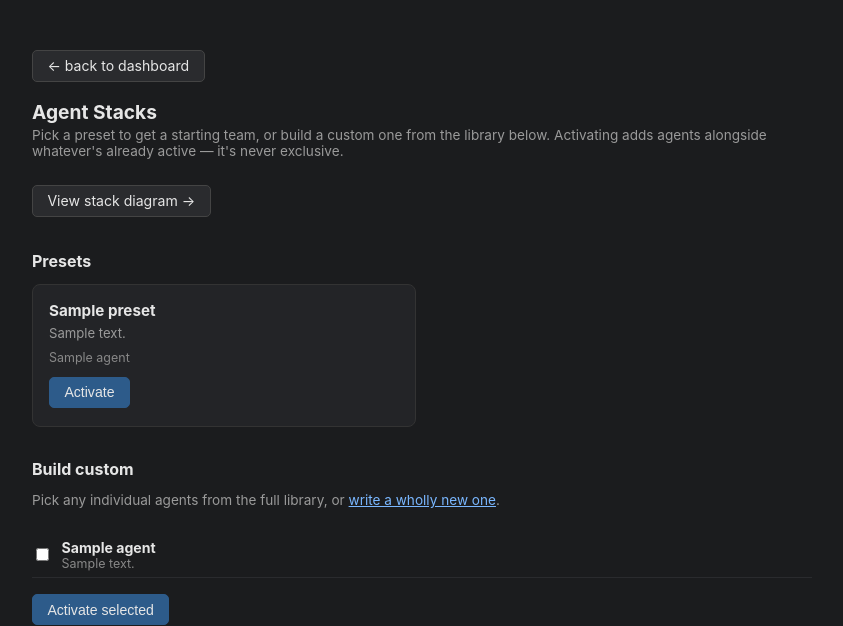
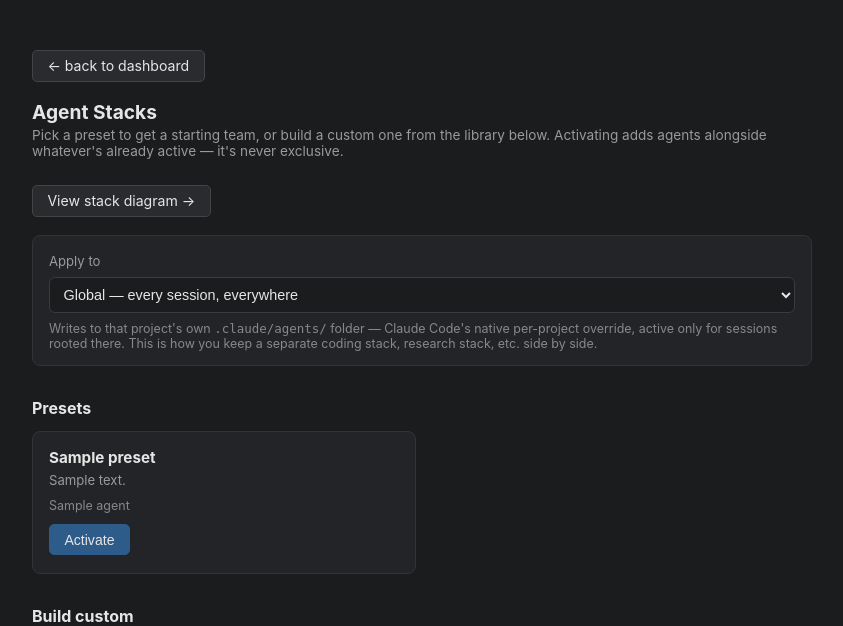
Before and after one commit to bburge14/cadre, a Flask app: template templates/stacks.html in a window 1280 px wide. Shown: the top 626 px of the page, without its empty margins (218-1061 px from the left). Run offline with Flask 3, Linux system fonts and the light colour scheme; the template is opened without the code that fills it: most values are stand-ins (such as "Sample title", 1, 10 or a date in 2020).

Commit message:
Add multi-stack support via Claude Code's native per-project agent overrides
Agent Stacks gets an "Apply to" target selector: Global (the existing
~/.claude/agents/ behavior, unchanged) or any specific session, which
writes to that session's own <workdir>/.claude/agents/ instead -- Claude
Code's own native per-project override, not something invented here. A
session picks up its project's local team automatically based on where
it's rooted, so a coding project and a research project can carry
genuinely separate stacks side by side with zero manual switching.

agents_store.py's CRUD functions and presets.py's activate()/
activate_preset() now take an optional agents_dir, defaulting to the
global one for full backward compatibility. Restart-on-activate is now
correctly scoped too: targeting a specific project restarts only that
session, not every running session the way global activation still does
(global genuinely affects everyone; a project-scoped change doesn't).

Verified via a scratch project directory (not a real project, to avoid
writing test files into an actual repo): preset activation lands only in
the targeted project's .claude/agents/, the global directory stays
untouched, and the restart call is scoped to the one relevant session.
Caught and fixed a real bug during testing -- a stray decorator-placement
edit had silently unregistered the /stacks GET route entirely.

The stack diagram view stays global-only for now (visualizes the global
hierarchy specifically); per-project diagram view would be a natural
follow-up if that's wanted.

Co-Authored-By: Claude Sonnet 5 <noreply@anthropic.com>
Claude-Session: https://claude.ai/code/session_01M6akbAwzEF5wHDb6eyaaJ9

```diff
--- a/agents_store.py
+++ b/agents_store.py
@@ -25,28 +25,36 @@ class AgentFile:
         return self.frontmatter.get("name", self.filename.removesuffix(".md"))
 
 
-def _path_for(filename: str) -> Path:
+def project_agents_dir(workdir: str) -> Path:
+    """Claude Code's own native per-project agent override location --
+    agents here apply only to sessions rooted at this workdir, layered on
+    top of (or overriding by name) the global ~/.claude/agents/ team."""
+    return Path(workdir) / ".claude" / "agents"
+
+
+def _path_for(filename: str, agents_dir: Path | None = None) -> Path:
     safe = Path(filename).name
     if not safe.endswith(".md"):
         raise ValueError("agent filename must end in .md")
-    return AGENTS_DIR / safe
+    return (agents_dir or AGENTS_DIR) / safe
 
 
-def list_agents() -> list[AgentFile]:
-    AGENTS_DIR.mkdir(parents=True, exist_ok=True)
+def list_agents(agents_dir: Path | None = None) -> list[AgentFile]:
+    target = agents_dir or AGENTS_DIR
+    target.mkdir(parents=True, exist_ok=True)
     agents = []
-    for path in sorted(AGENTS_DIR.glob("*.md")):
+    for path in sorted(target.glob("*.md")):
         if path.name == "README.md":
             continue
         try:
-            agents.append(read_agent(path.name))
+            agents.append(read_agent(path.name, agents_dir=target))
         except ValueError:
             continue
     return agents
 
 
-def read_agent(filename: str) -> AgentFile:
-    path = _path_for(filename)
+def read_agent(filename: str, agents_dir: Path | None = None) -> AgentFile:
+    path = _path_for(filename, agents_dir)
     text = path.read_text()
     match = FRONTMATTER_RE.match(text)
     if not match:
@@ -56,7 +64,7 @@ def read_agent(filename: str) -> AgentFile:
     return AgentFile(filename=path.name, frontmatter=frontmatter, body=body)
 
 
-def write_agent(filename: str, frontmatter: dict, body: str) -> None:
+def write_agent(filename: str, frontmatter: dict, body: str, agents_dir: Path | None = None) -> None:
     name = frontmatter.get("name", "")
     if not NAME_RE.match(name):
         raise ValueError(
@@ -69,12 +77,13 @@ def write_agent(filename: str, frontmatter: dict, body: str) -> None:
     yaml_text = yaml.safe_dump(frontmatter, sort_keys=False, default_flow_style=False)
     content = f"---\n{yaml_text}---\n\n{body.strip()}\n"
 
-    AGENTS_DIR.mkdir(parents=True, exist_ok=True)
-    _path_for(filename).write_text(content)
+    target = agents_dir or AGENTS_DIR
+    target.mkdir(parents=True, exist_ok=True)
+    _path_for(filename, target).write_text(content)
 
 
-def delete_agent(filename: str) -> None:
-    path = _path_for(filename)
+def delete_agent(filename: str, agents_dir: Path | None = None) -> None:
+    path = _path_for(filename, agents_dir)
     if path.exists():
         path.unlink()
 
--- a/app.py
+++ b/app.py
@@ -217,15 +217,34 @@ def delete_agent(filename):
 # ---- Agent stack presets ----
 
 
+def _resolve_target(target: str):
+    """target is 'global' or a session_id. Returns (agents_dir, session_entry)
+    where agents_dir is None for global, session_entry is None for global."""
+    if target == "global" or not target:
+        return None, None
+    entry = sessions_store.get(target)
+    if entry is None:
+        raise ValueError("Unknown session for that target.")
+    return agents_store.project_agents_dir(entry["workdir"]), entry
+
+
 @app.get("/stacks")
 @require_auth
 def stacks_page():
-    active_names = {a.name for a in agents_store.list_agents()}
+    target = request.args.get("target", "global")
+    try:
+        agents_dir, _entry = _resolve_target(target)
+    except ValueError:
+        target = "global"
+        agents_dir = None
+    active_names = {a.name for a in agents_store.list_agents(agents_dir=agents_dir)}
     return render_template(
         "stacks.html",
         stack_presets=presets.list_presets(),
         library=presets.list_library_agents(),
         active_names=active_names,
+        sessions=sessions_store.list_sessions(),
+        target=target,
     )
 
 
@@ -233,24 +252,38 @@ def stacks_page():
 @require_auth
 def activate_preset():
     preset_id = request.form.get("preset_id", "")
+    target = request.form.get("target", "global")
     try:
-        written = presets.activate_preset(preset_id)
+        agents_dir, entry = _resolve_target(target)
+        written = presets.activate_preset(preset_id, agents_dir=agents_dir)
     except ValueError as exc:
         flash(str(exc), "error")
         return redirect(url_for("stacks_page"))
-    session_manager.restart_all_running()
-    flash(f"Activated {len(written)} agent(s).", "success")
-    return redirect(url_for("stacks_page"))
+    if entry is not None:
+        session_manager.restart(entry["id"])
+    else:
+        session_manager.restart_all_running()
+    flash(f"Activated {len(written)} agent(s) for {'this project' if entry else 'all sessions (global)'}.", "success")
+    return redirect(url_for("stacks_page", target=target))
 
 
 @app.post("/stacks/activate-custom")
 @require_auth
 def activate_custom():
     agent_ids = request.form.getlist("agent_ids")
-    written = presets.activate(agent_ids)
-    session_manager.restart_all_running()
-    flash(f"Activated {len(written)} agent(s).", "success")
-    return redirect(url_for("stacks_page"))
+    target = request.form.get("target", "global")
+    try:
+        agents_dir, entry = _resolve_target(target)
+    except ValueError as exc:
+        flash(str(exc), "error")
+        return redirect(url_for("stacks_page"))
+    written = presets.activate(agent_ids, agents_dir=agents_dir)
+    if entry is not None:
+        session_manager.restart(entry["id"])
+    else:
+        session_manager.restart_all_running()
+    flash(f"Activated {len(written)} agent(s) for {'this project' if entry else 'all sessions (global)'}.", "success")
+    return redirect(url_for("stacks_page", target=target))
 
 
 @app.get("/stacks/diagram")
--- a/templates/stacks.html
+++ b/templates/stacks.html
@@ -25,6 +25,8 @@
   .agent-list .desc { color: #888; font-size: 0.78rem; }
   .tag { display: inline-block; background: #2a2b2e; border-radius: 4px; padding: 0.05rem 0.4rem; font-size: 0.72rem; color: #888; margin-left: 0.4rem; }
   .tag.active { background: #1e3a24; color: #a6e3ad; }
+  .target-box { background: #232427; border: 1px solid #333; border-radius: 8px; padding: 0.9rem 1rem; margin-bottom: 1.5rem; }
+  .target-box select { width: 100%; box-sizing: border-box; background: #1b1c1e; border: 1px solid #3a3b3e; color: #e6e6e6; border-radius: 6px; padding: 0.5rem 0.6rem; font-size: 0.9rem; margin-top: 0.4rem; }
 </style>
 </head>
 <body>
@@ -32,6 +34,25 @@
   <h1>Agent Stacks</h1>
   <div class="sub">Pick a preset to get a starting team, or build a custom one from the library below. Activating adds agents alongside whatever's already active — it's never exclusive.</div>
   <p><a class="btn" href="{{ url_for('stacks_diagram') }}">View stack diagram &rarr;</a></p>
+
+  <div class="target-box">
+    <label style="font-size:0.82rem; color:#9a9a9a;">Apply to</label>
+    <select id="target-select" onchange="window.location.href = '{{ url_for('stacks_page') }}?target=' + encodeURIComponent(this.value)">
+      <option value="global" {{ 'selected' if target == 'global' else '' }}>Global — every session, everywhere</option>
+      {% for s in sessions %}
+      <option value="{{ s.id }}" {{ 'selected' if target == s.id else '' }}>{{ s.label }} ({{ s.workdir }})</option>
+      {% endfor %}
+    </select>
+    <p class="hint" style="color:#888; font-size:0.78rem; margin:0.5rem 0 0;">
+      {% if target == 'global' %}
+      Writes to <code>~/.claude/agents/</code>, active for every session on this machine.
+      {% else %}
+      Writes to that project's own <code>.claude/agents/</code> folder — Claude Code's
+      native per-project override, active only for sessions rooted there. This is how
+      you keep a separate coding stack, research stack, etc. side by side.
+      {% endif %}
+    </p>
+  </div>
 
   {% with messages = get_flashed_messages(with_categories=true) %}
     {% for category, msg in messages %}
@@ -48,6 +69,7 @@
       <div class="agents">{{ preset.agents | join(', ') }}</div>
       <form method="post" action="{{ url_for('activate_preset') }}">
         <input type="hidden" name="preset_id" value="{{ preset.id }}">
+        <input type="hidden" name="target" value="{{ target }}">
         <input type="hidden" name="csrf_token" value="{{ csrf_token() }}">
         <button class="btn btn-primary" type="submit">Activate</button>
       </form>
@@ -58,6 +80,7 @@
   <h2>Build custom</h2>
   <p class="sub">Pick any individual agents from the full library, or <a href="{{ url_for('new_agent_form') }}">write a wholly new one</a>.</p>
   <form method="post" action="{{ url_for('activate_custom') }}">
+    <input type="hidden" name="target" value="{{ target }}">
     <input type="hidden" name="csrf_token" value="{{ csrf_token() }}">
     <ul class="agent-list">
       {% for agent in library %}
```
Also changed, not shown: presets.py (+6 -6 lines).
